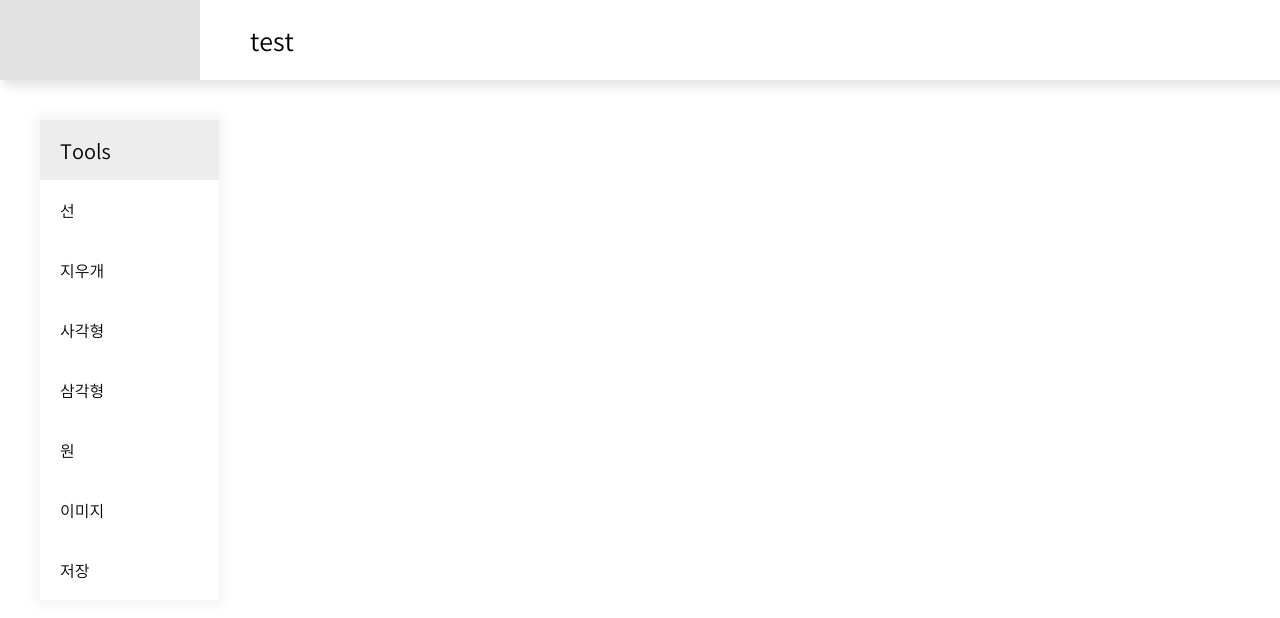
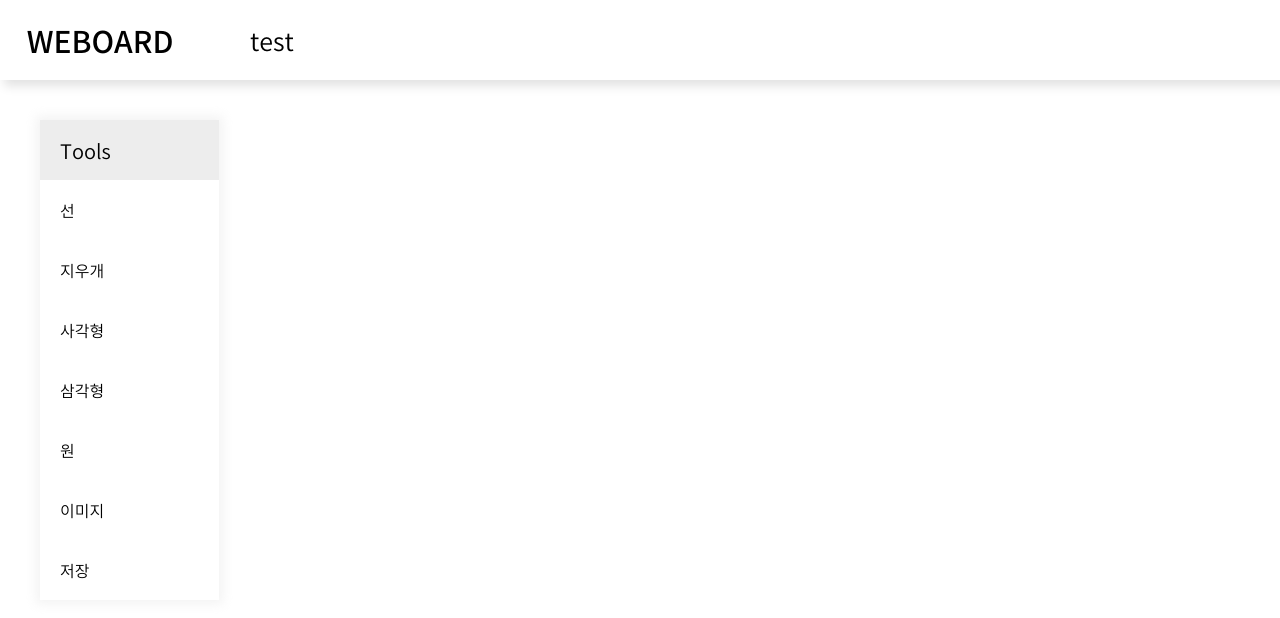
Before and after one commit to Jominhui/WeBoard, a React (Create React App) app: page /Draw in a window 1280 px wide. Shown: the top 618 px of the page. Built offline with nearby package versions, Linux system fonts and the light colour scheme.

Commit message:
[UPDATE] Logo

```diff
--- a/src/components/Header/Header.jsx
+++ b/src/components/Header/Header.jsx
@@ -6,7 +6,7 @@ const Header = ({}) => {
   return (
     <>
       <div className="Header">
-        <div className="Header-Logo"></div>
+        <div className="Header-Logo">WEBOARD</div>
         <div className="Header-Title">test</div>
       </div>
     </>
--- a/src/components/Header/Header.scss
+++ b/src/components/Header/Header.scss
@@ -1,18 +1,22 @@
 /* your css code */
-.Header{
+.Header {
   width: 100%;
   min-width: 1600px;
   height: 80px;
   box-shadow: 5px 5px 10px 1px #e2e2e2;
 
-    &-Logo{
+  &-Logo {
     width: 200px;
     height: 100%;
     float: left;
-        background-color: #e2e2e2;
+    font-weight: 600;
+    font-size: 30px;
+    display: flex;
+    justify-content: center;
+    align-items: center;
   }
 
-    &-Title{
+  &-Title {
     width: auto;
     height: 100%;
     margin-left: 50px;
```
Lines whose indentation alone changed are shown as unchanged.
